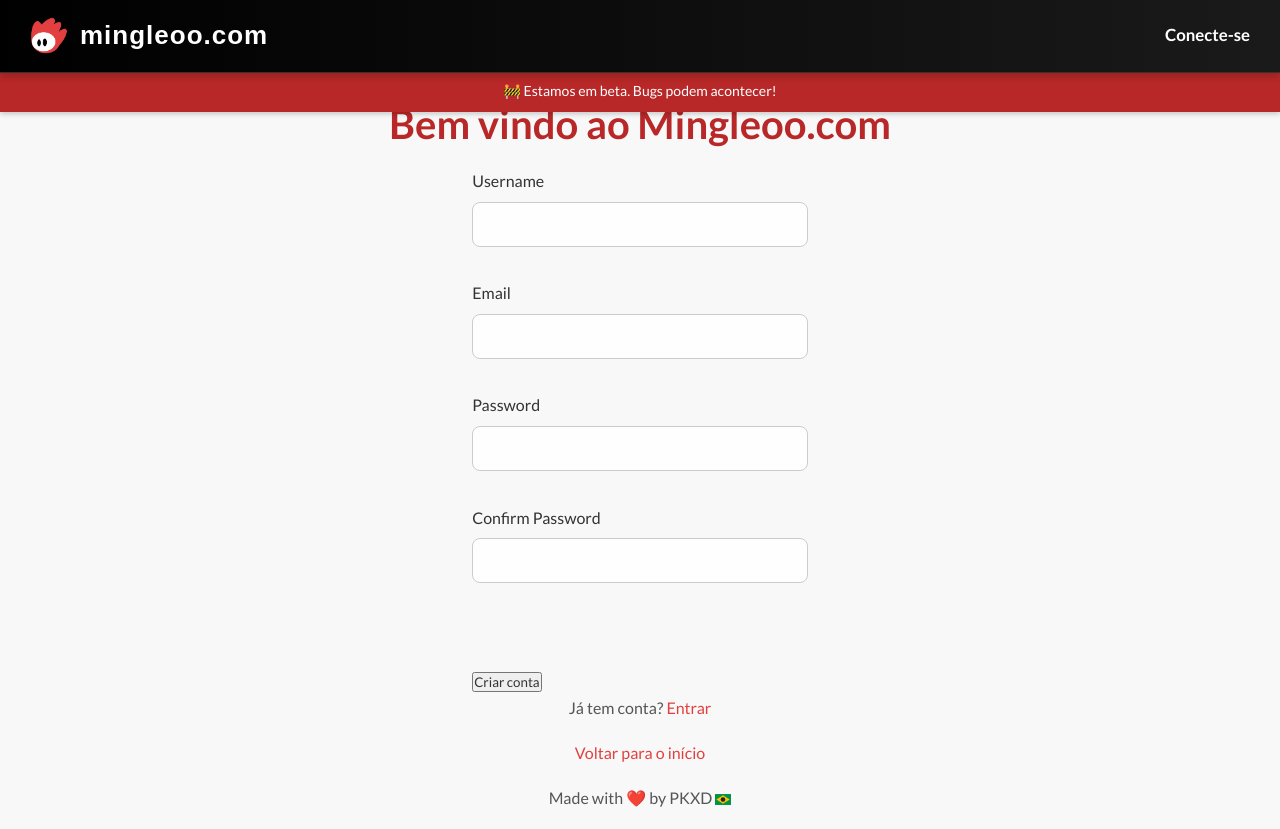
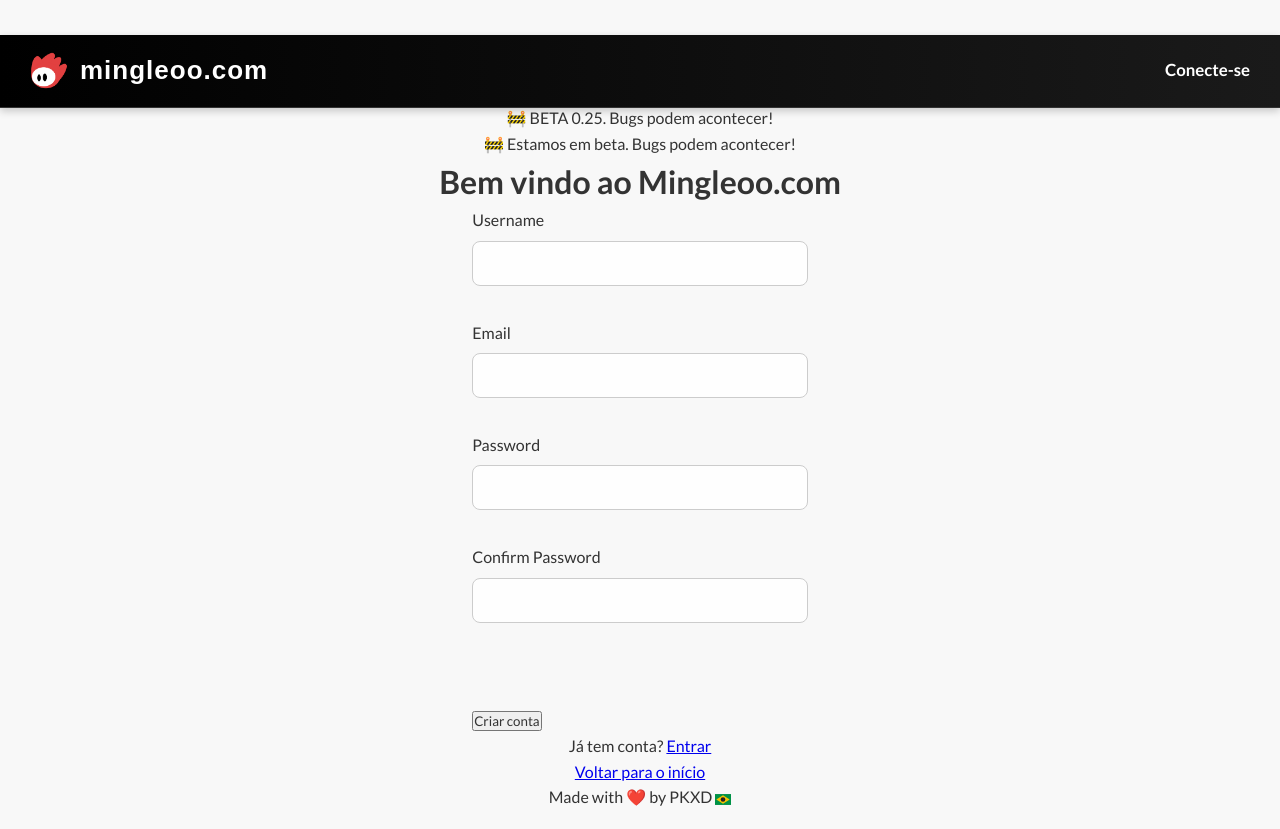
Before and after one commit to PernilongoKiller/mingleoo, a Flask app: page /register in a window 1280 px wide. After the commit the page ends 806 px from the top, so only its background shows below. Run offline with Flask 3, Linux system fonts and the light colour scheme; some libraries are stand-ins or nearby versions; some web fonts are replaced.

Commit message:
fix: Manual pagination error, feat: Logout functionality, fix: Beta warning placement, feat: Update version to BETA 0.25

```diff
--- a/app.py
+++ b/app.py
@@ -207,16 +207,36 @@ def index():
     if current_user():
         return redirect(url_for("dashboard"))
 
-    # Fetch paginated users, ordered by creation date
-    pagination = User.query.join(Account).order_by(Account.created_at.desc()).paginate(
-        page=page, per_page=PER_PAGE, error_out=False
-    )
+    # Calculate offset and limit for manual pagination
+    offset = (page - 1) * PER_PAGE
+
+    # Fetch users with offset and limit
+    base_query = User.query.join(Account).order_by(Account.created_at.desc())
+    users = base_query.offset(offset).limit(PER_PAGE).all()
+
+    # Manually calculate pagination info
+    total_users = base_query.count()
+    has_next = (page * PER_PAGE) < total_users
+    has_prev = page > 1
+    next_num = page + 1 if has_next else None
+    prev_num = page - 1 if has_prev else None
+
+    pagination_info = {
+        'page': page,
+        'per_page': PER_PAGE,
+        'total': total_users,
+        'has_next': has_next,
+        'has_prev': has_prev,
+        'next_num': next_num,
+        'prev_num': prev_num,
+        'items': users # Current page items
+    }
 
     return render_template(
         "index.html",
-        pagination=pagination,
-        users=pagination.items, # Pass items for current page
-        total_users=pagination.total # Total count of users
+        pagination=pagination_info, # Pass the dictionary with pagination info
+        users=pagination_info['items'], # Pass items for current page
+        total_users=pagination_info['total'] # Total count of users
     )
 
 
@@ -466,6 +486,13 @@ def login():
 
     return render_template("login.html")
 
+@app.route("/logout")
+def logout():
+    session.pop("account_id", None)
+    flash("Você foi desconectado.", "info")
+    return redirect(url_for("index"))
+
+
 @app.route("/dashboard")
 def dashboard():
     user = current_user()
--- a/static/style.css
+++ b/static/style.css
@@ -35,7 +35,7 @@ html, body {
 body {
     background-color: #f8f8f8; /* Fundo mais suave */
     line-height: 1.6;
-    padding-top: 100px; /* Space for navbar (70px) + beta-warning (30px) */
+    padding-top: 105px; /* Space for beta-warning (35px) + navbar (70px) */
     display: flex;
     flex-direction: column;
     align-items: center;
@@ -59,7 +59,7 @@ body {
 --------------------------- */
 .top-nav-desktop { /* Styling for the top navigation bar, primarily for desktop */
     position: fixed;
-    top: 0;
+    top: 35px; /* Below beta-warning */
     left: 0;
     width: 100%;
     background: linear-gradient(to right, #000, #1a1a1a); /* Subtle dark gradient */
@@ -315,7 +315,7 @@ input[type="text"], textarea, input[type="password"], select, input[type="number
     background-color: #fefefe; /* Slightly off-white for inputs */
 }
 
-input[type="text"]:focus, textarea:focus, input[type="password"]:focus, select:focus, input[type="number"]:focus {
+input[type="text"]:focus, textarea:focus, input[type="password']:focus, select:focus, input[type="number"]:focus {
     border-color: #a0a0a0; /* Mais escuro para foco */
     box-shadow: 0 0 0 4px rgba(160, 160, 160, 0.25); /* Sombra mais neutra e proeminente */
     outline: none;
@@ -399,7 +399,7 @@ ul li::before {
 
 .beta-warning {
     position: fixed !important;
-    top: 70px !important; /* Fixed below navbar */
+    top: 0 !important; /* Fixed at the very top */
     left: 0 !important;
     right: 0 !important;
     width: 100%;
@@ -407,8 +407,9 @@ ul li::before {
     color: white;
     text-align: center;
     padding: 10px;
+    height: 35px; /* Fixed height for beta warning */
     font-size: 14px;
-    z-index: 990 !important; /* Below navbar (1000) but above content */
+    z-index: 1001 !important; /* Above top nav (1000) */
     box-shadow: 0 2px 5px rgba(0,0,0,0.1);
 }
 /* ---------------------------
@@ -416,7 +417,7 @@ ul li::before {
 --------------------------- */
 @media (max-width: 768px) {
     body {
-        padding-top: 60px; /* Adjust padding for smaller nav */
+        padding-top: calc(60px + 35px); /* Space for top nav (60px) + beta warning (35px) on mobile */
         font-size: 15px;
         padding-bottom: 70px; /* Space for bottom mobile nav */
     }
--- a/templates/base.html
+++ b/templates/base.html
@@ -26,6 +26,7 @@
                 <a href="{{ url_for('notifications') }}" title="Notificações"><i class="fa-solid fa-bell"></i>{% if notification_count > 0 %}<span style="color: yellow;"> {{ notification_count }}</span>{% endif %}</a>
                 <a href="{{ url_for('view_profile', user_id=logged_in_user.id) }}" title="Ver Meu Perfil"><i class="fa-solid fa-user"></i></a>
                 <a href="{{ url_for('edit_profile') }}" title="Editar Perfil"><i class="fa-solid fa-gear"></i></a>
+                <a href="{{ url_for('logout') }}" title="Sair"><i class="fa-solid fa-right-from-bracket"></i></a> <!-- Added Logout Link -->
             {% else %}
                 <a href="/register">Conecte-se</a>
             {% endif %}
@@ -34,7 +35,7 @@
     </nav>
 
 <div class="beta-warning">
-    🚧 BETA 0.24. Bugs podem acontecer!
+    🚧 BETA 0.25. Bugs podem acontecer!
 </div>
 
 {% with messages = get_flashed_messages(with_categories=true) %}
@@ -63,6 +64,7 @@
         <a href="{{ url_for('notifications') }}" title="Notificações"><i class="fa-solid fa-bell"></i>{% if notification_count > 0 %}<span style="color: yellow;"> {{ notification_count }}</span>{% endif %}</a>
         <a href="{{ url_for('view_profile', user_id=logged_in_user.id) }}" title="Ver Meu Perfil"><i class="fa-solid fa-user"></i></a>
         <a href="{{ url_for('edit_profile') }}" title="Editar Perfil"><i class="fa-solid fa-gear"></i></a>
+        <a href="{{ url_for('logout') }}" title="Sair"><i class="fa-solid fa-right-from-bracket"></i></a> <!-- Added Logout Link -->
     </nav>
     {% endif %}
 
```
